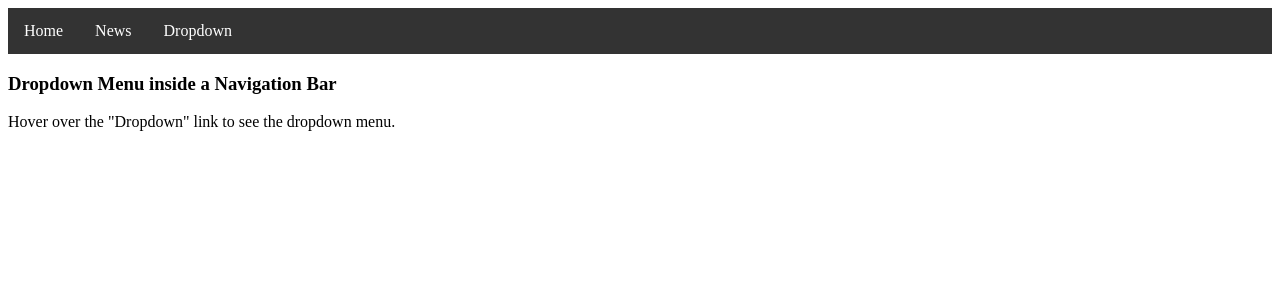
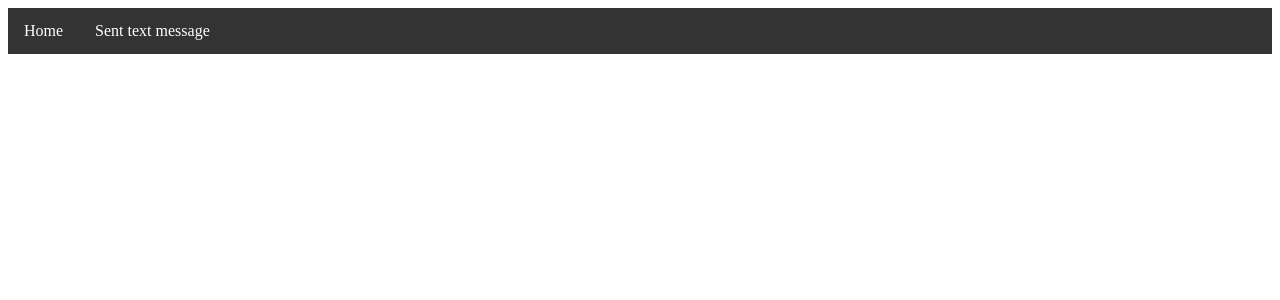
Before and after one commit to AdamTutor/Texting, a Flask app: template templates/response.html in a window 1280 px wide. Shown: the top 300 px of the page. Run offline with Flask 2, Linux system fonts and the light colour scheme; the template is opened without the code that fills it, so the values that code supplies are empty.

Commit message:
fixed links again

```diff
--- a/templates/response.html
+++ b/templates/response.html
@@ -57,20 +57,17 @@ li.dropdown {
 <body>
 
 <ul>
-  <li><a href="#home">Home</a></li>
-  <li><a href="#news">News</a></li>
-  <li class="dropdown">
-    <a href="javascript:void(0)" class="dropbtn">Dropdown</a>
+  <li><a href="/">Home</a></li>
+  <li><a href="/send_message">Sent text message</a></li>
+  <!-- <li class="dropdown"> -->
+    <!-- <a href="javascript:void(0)" class="dropbtn">Dropdown</a>
     <div class="dropdown-content">
       <a href="#">Link 1</a>
       <a href="#">Link 2</a>
-      <a href="#">Link 3</a>
+      <a href="#">Link 3</a> -->
     </div>
   </li>
 </ul>
 
-<h3>Dropdown Menu inside a Navigation Bar</h3>
-<p>Hover over the "Dropdown" link to see the dropdown menu.</p>
-
 </body>
 </html>
```
